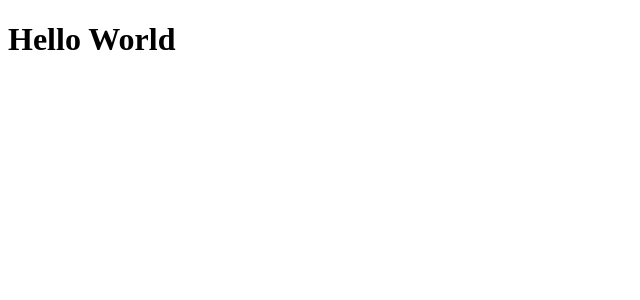
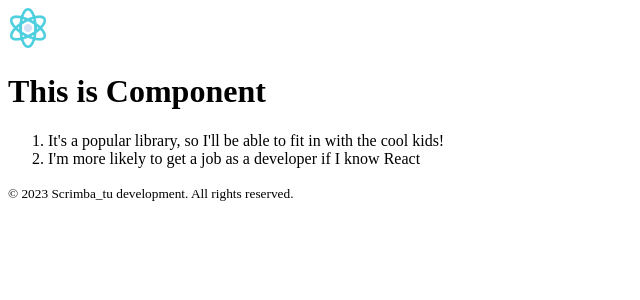
Before and after one commit to Dhruv-Simpplr/Scrimba_tut, a React (Create React App) app in the folder scrimba_tutorial/: page / in a window 1280 px wide. Shown: the top 300 px of the page, without its empty margins (0-640 px from the left). Built offline with nearby package versions, Linux system fonts and the light colour scheme.

Commit message:
14 March Update From MAC

```diff
--- a/scrimba_tutorial/src/App.js
+++ b/scrimba_tutorial/src/App.js
@@ -1,7 +1,23 @@
+import logo from './science.png';
+
 function App() {
   return (
     <div className="App">
-      <h1>Hello World</h1>
+      <header>
+        <nav>
+          <img src={logo} alt="React Logo" width="40px" />
+        </nav>
+      </header>
+      <h1>This is Component</h1>
+      <ol>
+        <li>
+          It's a popular library, so I'll be able to fit in with the cool kids!
+        </li>
+        <li>I'm more likely to get a job as a developer if I know React</li>
+      </ol>
+      <footer>
+        <small>© 2023 Scrimba_tu development. All rights reserved.</small>
+      </footer>
     </div>
   );
 }
--- a/scrimba_tutorial/src/index.js
+++ b/scrimba_tutorial/src/index.js
@@ -1,17 +1,9 @@
 import React from 'react';
 import ReactDOM from 'react-dom/client';
-
 import App from './App';
 import reportWebVitals from './reportWebVitals';
 
 const root = ReactDOM.createRoot(document.getElementById('root'));
-root.render(
-  <React.StrictMode>
-    <App />
-  </React.StrictMode>
-);
+root.render(<App />);
 
-// If you want to start measuring performance in your app, pass a function
-// to log results (for example: reportWebVitals(console.log))
-// or send to an analytics endpoint. Learn more: https://bit.ly/CRA-vitals
 reportWebVitals();
```
Also changed, not shown: scrimba_tutorial/src/science.png (added), 1 other file (tests, documents, lock files or other folders).
